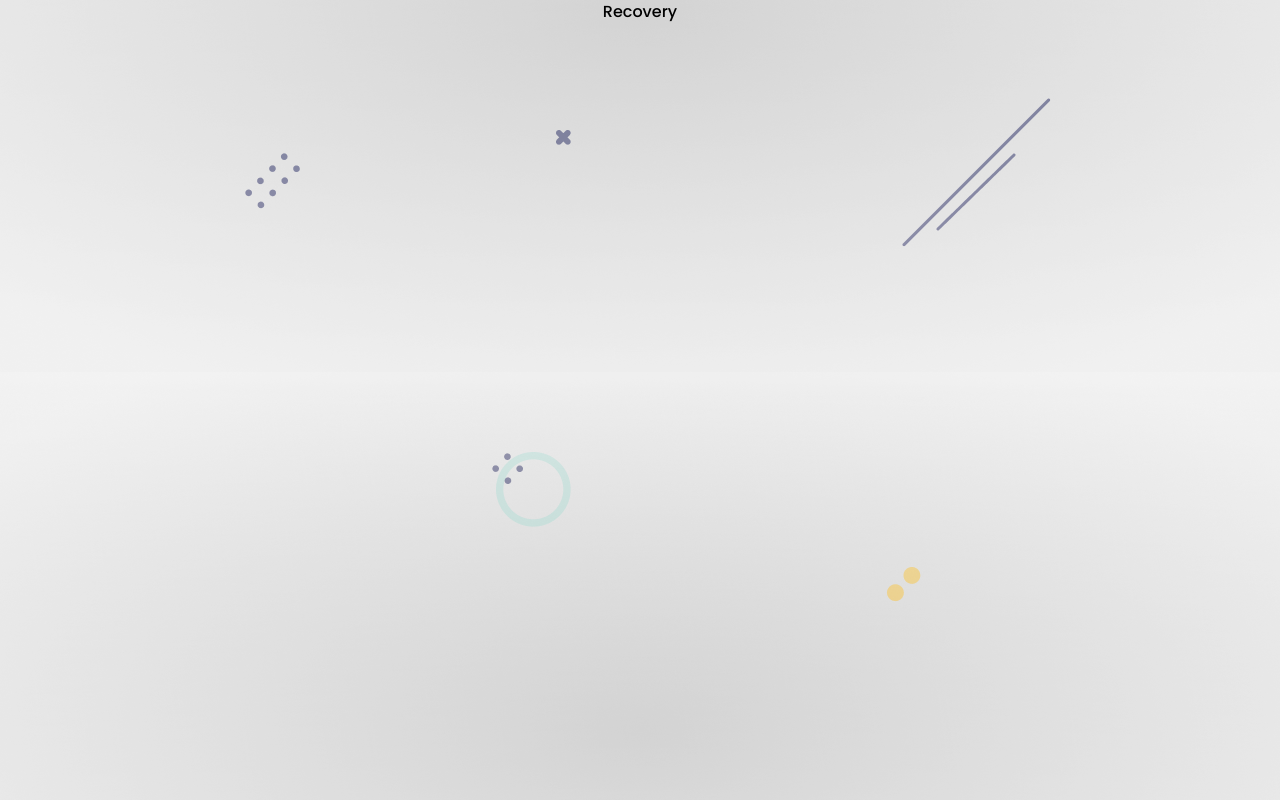
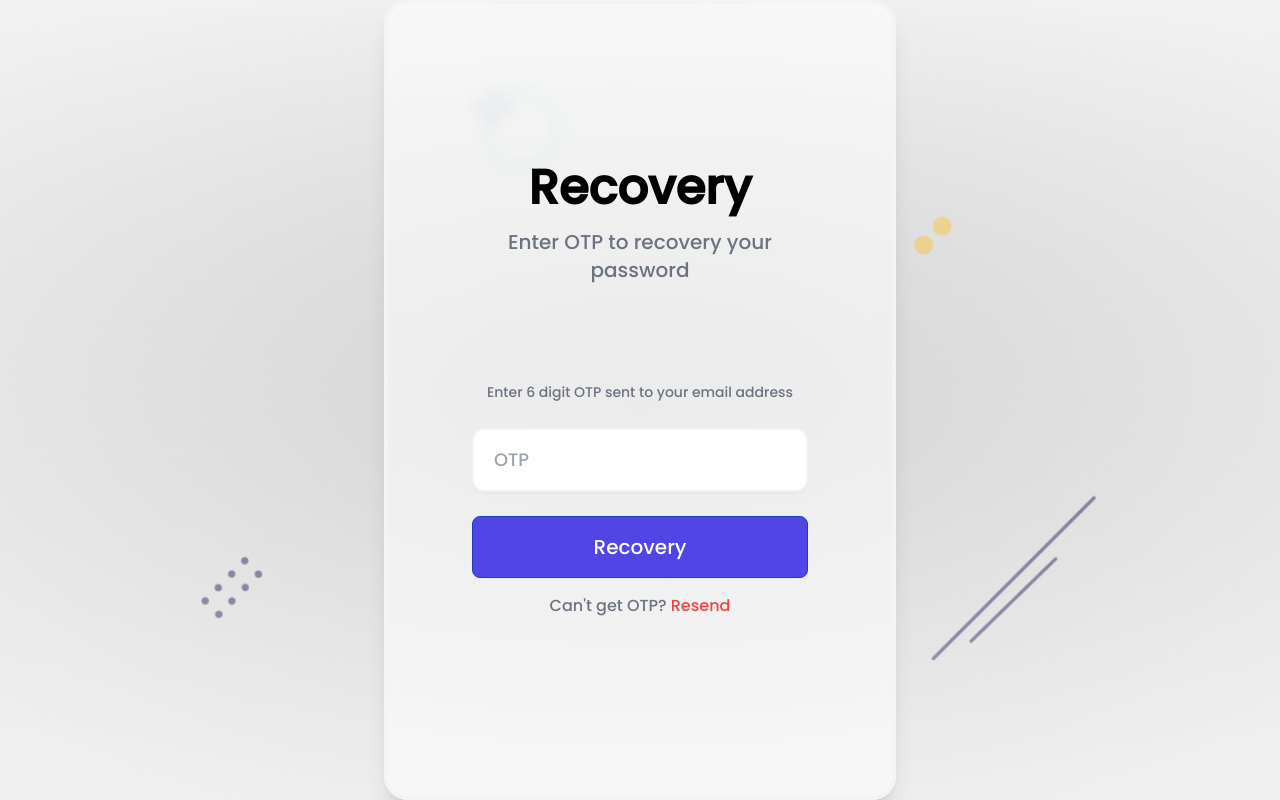
Before and after one commit to Clifftech123/Typescript-mern-auth-client, a React (Vite) app: page /recovery in a window 1280 px wide. Built offline with nearby package versions, Linux system fonts and the light colour scheme.

Commit message:
Adding of recovery component

```diff
--- a/src/components/Account/Recovery.tsx
+++ b/src/components/Account/Recovery.tsx
@@ -1,11 +1,54 @@
+import React from "react";
+import { Link } from "react-router-dom";
+import avatar from "../../assets/profile.png";
+import { Toaster } from "react-hot-toast";
+import { useFormik } from "formik";
+import { passwordValidate } from "../../helper/validate";
 
+import styles from "../../styles/Account/Logging.module.css";
 
+const Recovery = () => {
+  return (
+    <div className="container mx-auto">
+      <Toaster position="top-center" reverseOrder={false}></Toaster>
 
- const Recovery = () => {
-  return (
-    <div className='text-center'>Recovery</div>
-  )
-}
+      <div className="flex justify-center   items-center h-screen">
+        {/*   This section contain all the form content      */}
+        <div className={styles.formContainer}>
+          <div className="title flex flex-col items-center">
+            <h4 className="text-5xl font-bold">Recovery </h4>
+            <span className="py-4 text-xl w-2/3 text-center text-gray-500">
+              Enter OTP to recovery your password
+            </span>
+          </div>
+          {/* ============== FORM ==================  */}
+          <form className="pt-20">
+            {/* SUBMIT  BUTTON : All the styling for this button  found in the module logging css   */}
+            <div className="textbox flex flex-col items-center gap-6">
+              <div className="input text-center">
+                <span className="py-4  text-sm text-left text-gray-500 ">
+                  Enter 6 digit OTP sent to your email address
+                </span>
+              </div>
+              <input
+                className={styles.textbox}
+                type="password"
+                placeholder="OTP"
+              />
 
+              <button className={styles.btn}> Recovery </button>
+            </div>
+            {/*  REGISTER*/}
+            <div className="text-center py-4">
+              <span className="text-gray-500">
+                Can't get OTP? <button className="text-red-500">Resend</button>
+              </span>
+            </div>
+          </form>
+        </div>
+      </div>
+    </div>
+  );
+};
 
-export default Recovery
+export default Recovery;
```
